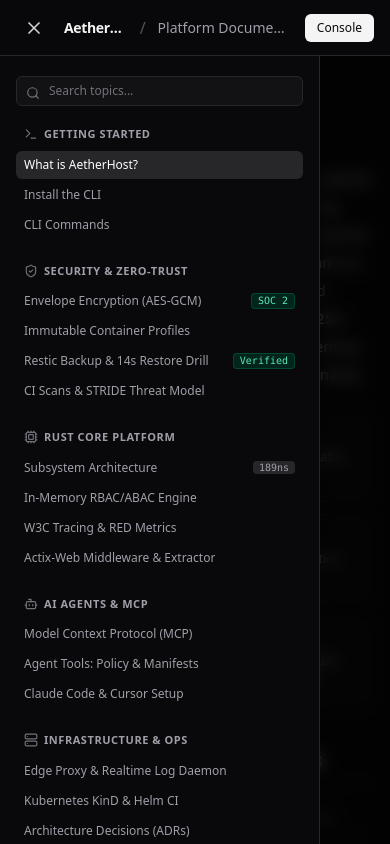
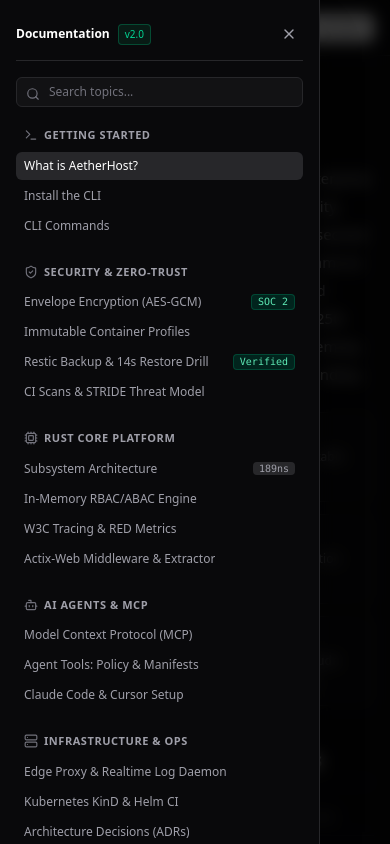
Before and after one commit to Emjaay20/AetherHost, a Next.js app in the folder apps/dashboard/: page /docs in a window 390 px wide. Both pictures are taken after a click on the button "Open docs menu". Shown: the top 844 px of the page. Built offline with nearby package versions, Linux system fonts and the light colour scheme.

Commit message:
fix(docs): resolve mobile navigation drawer overflow and responsive layout (#60)

```diff
--- a/apps/dashboard/app/docs/DocsClient.tsx
+++ b/apps/dashboard/app/docs/DocsClient.tsx
@@ -189,12 +189,15 @@ export default function DocsClient() {
         >
           {open ? <X className="h-5 w-5" /> : <Menu className="h-5 w-5" />}
         </button>
-        <Link href="/" className="truncate text-sm font-semibold tracking-tight hover:text-white">
+        <Link href="/" className="shrink-0 text-sm font-semibold tracking-tight hover:text-white">
           AetherHost
         </Link>
         <span className="text-zinc-600">/</span>
-        <span className="truncate text-sm font-medium text-zinc-400">Platform Documentation</span>
-        <span className="ml-2 hidden rounded-full border border-emerald-500/30 bg-emerald-500/10 px-2 py-0.5 text-[10px] font-medium text-emerald-400 sm:inline-block">
+        <span className="truncate text-sm font-medium text-zinc-400">
+          <span className="sm:hidden">Docs</span>
+          <span className="hidden sm:inline">Platform Documentation</span>
+        </span>
+        <span className="ml-2 hidden rounded-full border border-emerald-500/30 bg-emerald-500/10 px-2 py-0.5 text-[10px] font-medium text-emerald-400 md:inline-block">
           v2.0 Architecture
         </span>
 
@@ -218,10 +221,12 @@ export default function DocsClient() {
 
       <div className="mx-auto flex w-full max-w-7xl">
         {/* Mobile Backdrop */}
-        <button
-          type="button"
-          aria-label="Close docs menu"
-          className={`fixed inset-0 z-30 bg-black/70 backdrop-blur-sm lg:hidden ${open ? 'block' : 'hidden'}`}
+        <div
+          role="presentation"
+          aria-hidden={!open}
+          className={`fixed inset-0 z-40 bg-black/75 backdrop-blur-sm transition-opacity duration-200 lg:hidden ${
+            open ? 'opacity-100 pointer-events-auto' : 'opacity-0 pointer-events-none'
+          }`}
           onClick={() => setOpen(false)}
         />
 
@@ -229,8 +234,27 @@ export default function DocsClient() {
         <aside
           id="docs-sidebar"
           data-open={open ? 'true' : 'false'}
-          className="fixed bottom-0 left-0 top-14 z-30 w-[min(20rem,88vw)] overflow-y-auto border-r border-zinc-800 bg-[#09090b] px-4 py-5 lg:sticky lg:top-14 lg:block lg:h-[calc(100vh-3.5rem)] lg:w-64 lg:shrink-0"
+          className={`docs-sidebar fixed inset-y-0 left-0 z-50 w-[min(20rem,85vw)] overscroll-contain overflow-y-auto border-r border-zinc-800 bg-[#09090b] px-4 py-5 shadow-2xl transition-transform duration-200 ease-in-out lg:sticky lg:top-14 lg:z-0 lg:block lg:h-[calc(100vh-3.5rem)] lg:w-64 lg:shrink-0 lg:transform-none lg:shadow-none ${
+            open ? 'translate-x-0' : '-translate-x-full lg:translate-x-0'
+          }`}
         >
+          {/* Mobile Drawer Header */}
+          <div className="mb-4 flex items-center justify-between border-b border-zinc-800 pb-3 lg:hidden">
+            <div className="flex items-center gap-2">
+              <span className="text-xs font-semibold text-white">Documentation</span>
+              <span className="rounded border border-emerald-500/30 bg-emerald-500/10 px-1.5 py-0.5 text-[10px] font-medium text-emerald-400">
+                v2.0
+              </span>
+            </div>
+            <button
+              type="button"
+              onClick={() => setOpen(false)}
+              className="rounded-md p-1.5 text-zinc-400 hover:bg-zinc-800 hover:text-white"
+              aria-label="Close navigation"
+            >
+              <X className="h-4 w-4" />
+            </button>
+          </div>
           {/* Quick Search */}
           <div className="relative mb-5">
             <Search className="absolute left-2.5 top-2.5 h-3.5 w-3.5 text-zinc-500" />
```
Also changed, not shown: 1 other file (tests, documents, lock files or other folders).
